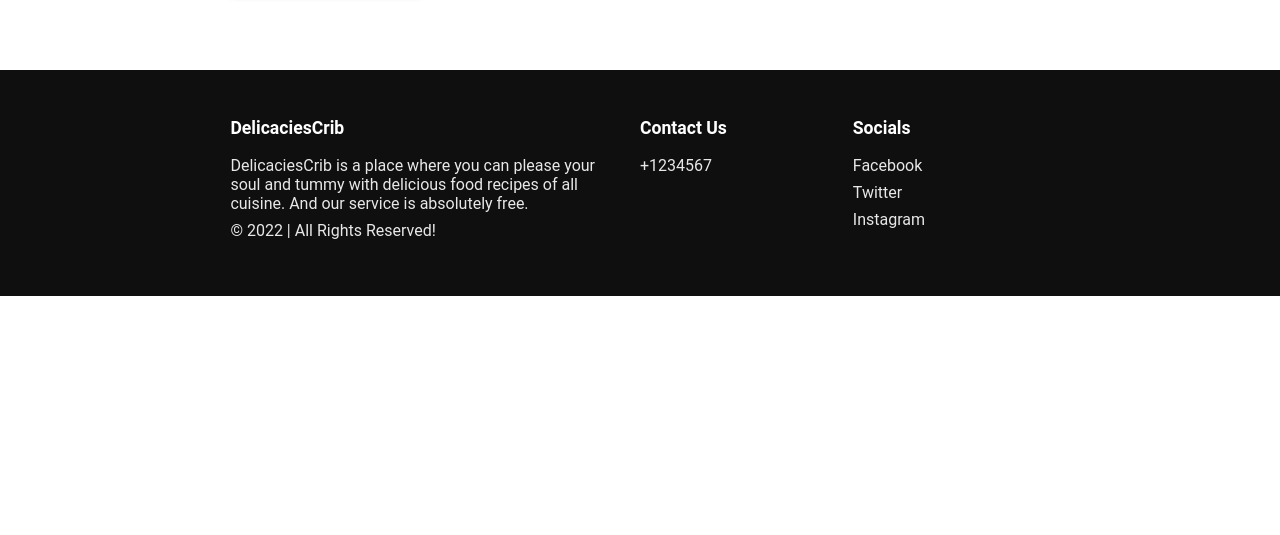
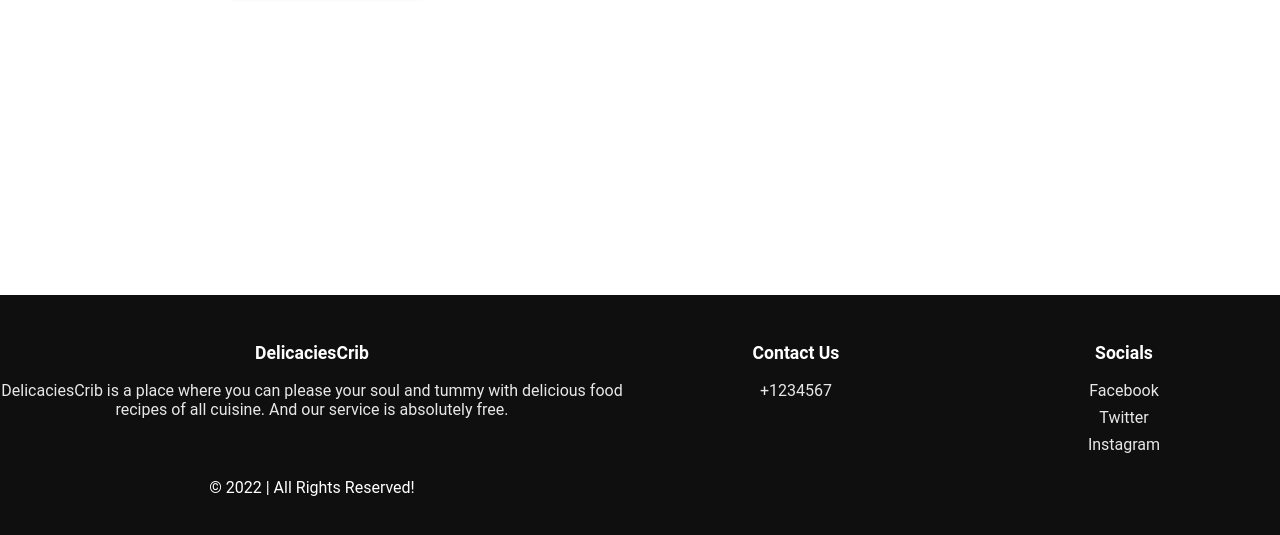
Before and after one commit to KeziahOkyere41/capstone-recipe-project, a React (Create React App) app in the folder client/: page /login in a window 1280 px wide. Shown: the part 255-790 px from the top of the page. Built offline with nearby package versions, Linux system fonts and the light colour scheme; no server answers; a web font is replaced by a local one.

Commit message:
configure for render

```diff
--- a/client/src/App.js
+++ b/client/src/App.js
@@ -7,7 +7,7 @@ import React, {
   useEffect,
   useState
 } from "react"
-import Navbar from "./components/Navbar"
+import Navbar from "./components/Navbar";
 import Footer from "./components/Footer";
 import RecipeDetails from "./components/RecipeDetails";
 import Home from "./pages/Home";
--- a/client/src/components/Footer.js
+++ b/client/src/components/Footer.js
@@ -1,10 +1,10 @@
 export default function Footer(){
     return (
-        <div className="footer container">
+        <div className="footer">
             <div className="footer-section">
                 <p className="title">DelicaciesCrib</p>
                 <p>DelicaciesCrib is a place where you can please your soul and tummy with delicious food recipes of all cuisine. And our service is absolutely free.</p>
-                <p>&copy; 2022 | All Rights Reserved!</p>
+
             </div>
             <div className="footer-section">
                 <p className="title">Contact Us</p>
@@ -16,6 +16,7 @@ export default function Footer(){
                 <p>Twitter</p>
                 <p>Instagram</p>
             </div>
+            <div className="copyright">&copy; 2022 | All Rights Reserved!</div>
         </div>
     )
 }
--- a/client/src/components/RecipeCard.js
+++ b/client/src/components/RecipeCard.js
@@ -43,7 +43,7 @@ export default function RecipeCard({ onDeleteRecipe, recipe, user}){
       <>
        {user ? (
           <div className="recipe-card">
-            <CustomImage imgSrc={recipe.thumbnail} pt="50%"/>
+            <CustomImage imgSrc={recipe.thumbnail} pt="65%"/>
             <div className="recipe-card-info">
                 {console.log(recipe.user)}
                 <img className="auther-img" src={recipe.user.image} alt=""/>
@@ -57,11 +57,12 @@ export default function RecipeCard({ onDeleteRecipe, recipe, user}){
             </div>
           </div>):(
             <div className="recipe-card">
-              <CustomImage imgSrc={recipe.thumbnail} pt="50%"/>
+              <CustomImage imgSrc={recipe.thumbnail} pt="65%"/>
               <div className="recipe-card-info">
                 <img className="auther-img" src={recipe.user.image} alt=""/>
                 <p className="recipe-title">{recipe.title}</p>
-                <p className="recipe-desc">Fried yam is a popular street food in African countries like Nigeria, and Ghana. It's usually served with pepper sauce and sometimes with fried plantain, and fish.</p>
+                <p className="recipe-desc">Fried yam is a
+                 popular street food in African countries like Nigeria, and Ghana. It's usually served with pepper sauce and sometimes with fried plantain, and fish.</p>
                 <StarRating/>
                 <Link className="view-btn" to={`/login`}>VIEW RECIPE</Link>
               </div>
--- a/client/src/components/details.css
+++ b/client/src/components/details.css
@@ -12,7 +12,7 @@
 }
 .content img{
     width: 100%;
-    height: 600px;
+    height: 400px;
 }
 .content .inner-content{
     background-color: rgba(255,255,255,0.8);
--- a/client/src/index.css
+++ b/client/src/index.css
@@ -11,3 +11,16 @@ code {
   font-family: source-code-pro, Menlo, Monaco, Consolas, 'Courier New',
     monospace;
 }
+
+.footer{
+  position: fixed;
+  left:0;
+  bottom:0;
+  right:0;
+  text-align: center;
+  }
+
+.copyright{
+  text-align: center;
+  margin-bottom: 0px;
+}
```
